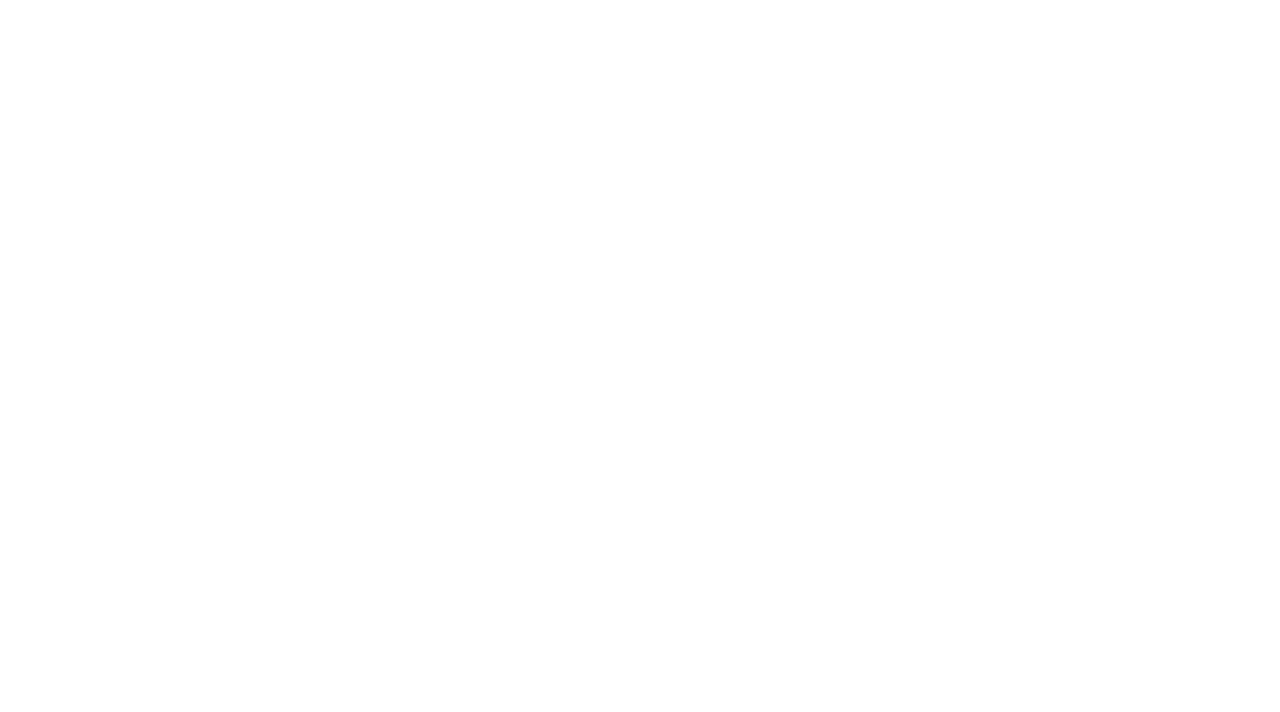
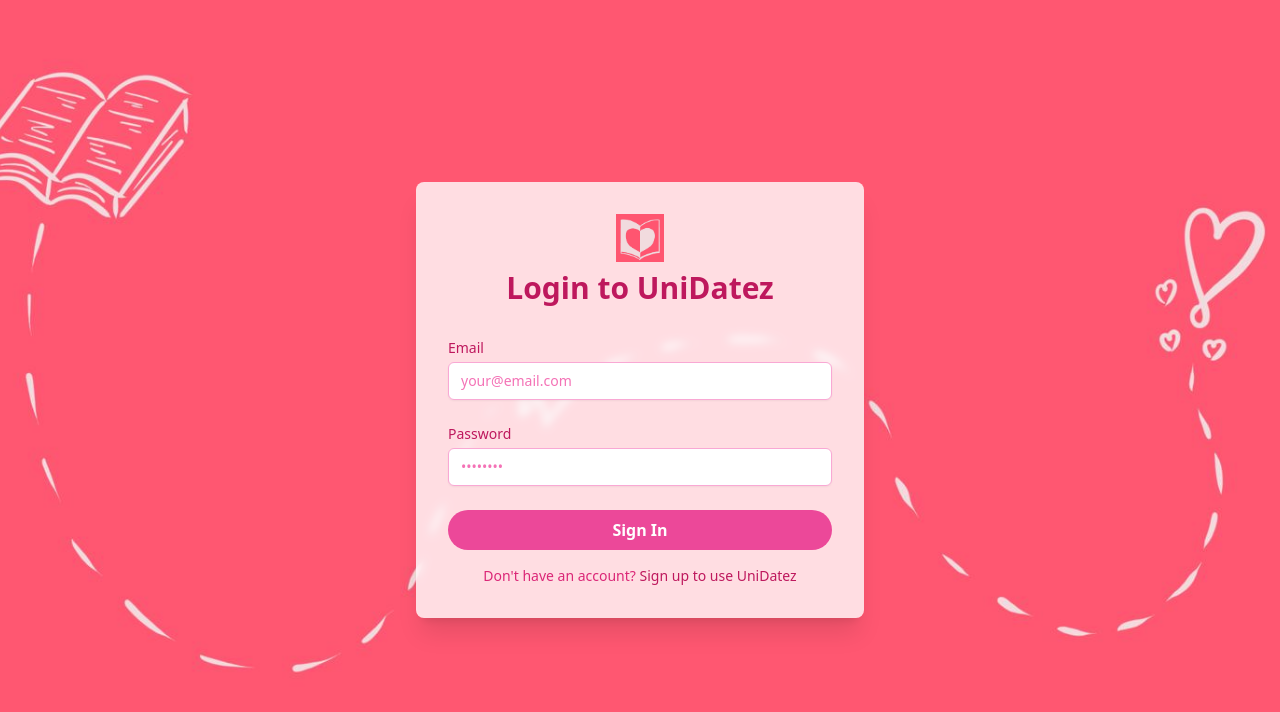
Before and after one commit to VinayakGaikwad101/unidatez, a React (Vite) app in the folder client/: page /login in a window 1280 px wide. Before the commit this address had no page. Shown: the top 712 px of the page. Built offline with nearby package versions, Linux system fonts and the light colour scheme.

Commit message:
reloacted login

```diff
--- a/client/src/App.jsx
+++ b/client/src/App.jsx
@@ -4,7 +4,7 @@
 import EmailFormSection from "./components/Contact";
 import { Toaster } from "react-hot-toast";
 import AboutUsSection from "./components/About";
-import Login from "./pages/auth/login/Login"; // Import the Login component
+import Login from "./pages/auth/Login";
 
 const App = () => {
   const [targetDate, setTargetDate] = useState(new Date("2024-12-31T23:59:59"));
@@ -25,7 +25,7 @@
             </>
           }
         />
-        <Route path="/auth/login" element={<Login />} />
+        <Route path="/login" element={<Login />} />
       </Routes>
     </Router>
   );
```
Also changed, not shown: client/src/pages/auth/Login.jsx (renamed from client/src/pages/auth/login/Login.jsx).
